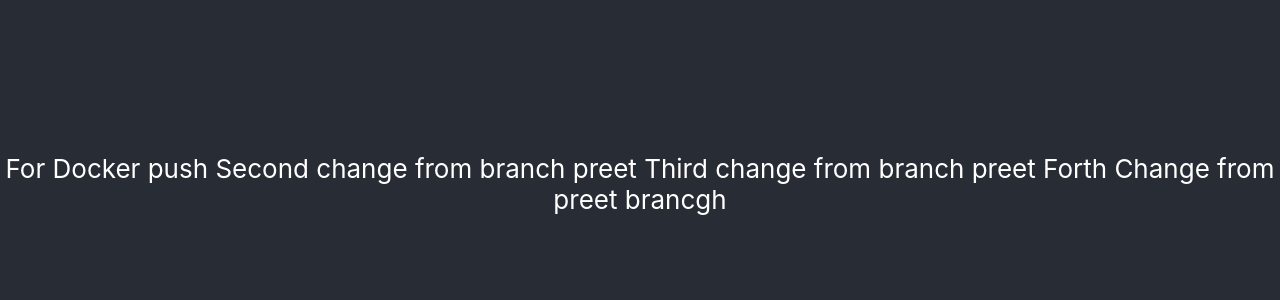
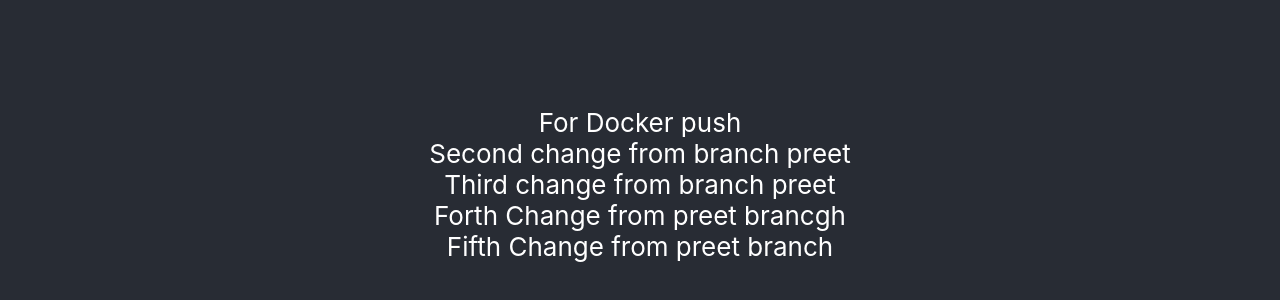
Before and after one commit to kamaldeol2013/jb, a React (Create React App) app: page / in a window 1280 px wide. Shown: the part 216-516 px from the top of the page. Built offline with nearby package versions, Linux system fonts and the light colour scheme.

Commit message:
kp singh

```diff
--- a/src/App.js
+++ b/src/App.js
@@ -6,10 +6,11 @@
     <div className="App">
       <header className="App-header">
 
-       For Docker push
-       Second change from branch preet
-       Third change from branch preet
-       Forth Change from preet brancgh
+       For Docker push <br></br>
+       Second change from branch preet<br></br>
+       Third change from branch preet<br></br>
+       Forth Change from preet brancgh<br></br>
+       Fifth Change from preet branch
       </header>
     </div>
   );
```
